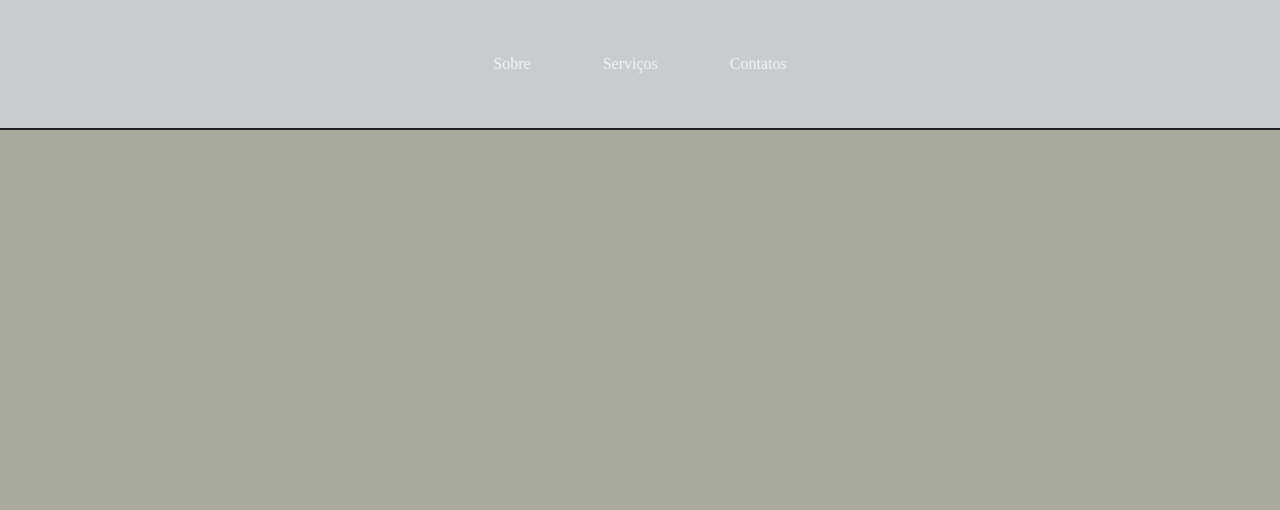
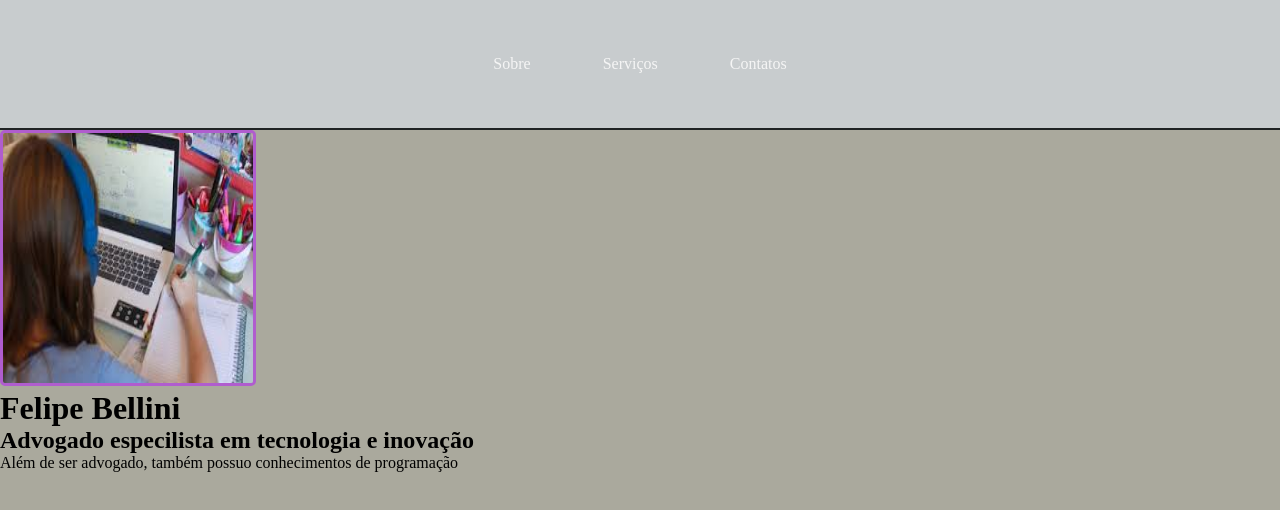
Before and after one commit to Felipebellini2/Escritorio, a plain HTML site: page index.html in a window 1280 px wide. Drawn offline with Linux system fonts and the light colour scheme.

Commit message:
Adicionando imagem

```diff
--- a/index.html
+++ b/index.html
@@ -14,6 +14,11 @@
             <a href="contatos" target="_blank">Contatos</a>
         </di>
     </header>
- <!-- Inserir imagem -->
+    <div class="wrapper">
+        <img src="imagens/download.jpg" alt="Servicos">
+        <h1>Felipe Bellini</h1>
+        <h2>Advogado especilista em tecnologia e inovação</h2>
+        <p>Além de ser advogado, também possuo conhecimentos de programação</p>
+    </di>
 </body>
 </html>
--- a/style.css
+++ b/style.css
@@ -27,3 +27,12 @@ header div {
     margin: 0 16px;
     /* == Definir fonte ==*/
 }
+
+/*== adicionar links hover ==*/
+
+.wrapper img {
+    border: 3px solid rgba(180, 44, 238, 0.6);
+    border-radius: 5px;
+    height: 250px;
+    width: 250px;
+}
```
Also changed, not shown: imagens/download.jpg (added).
